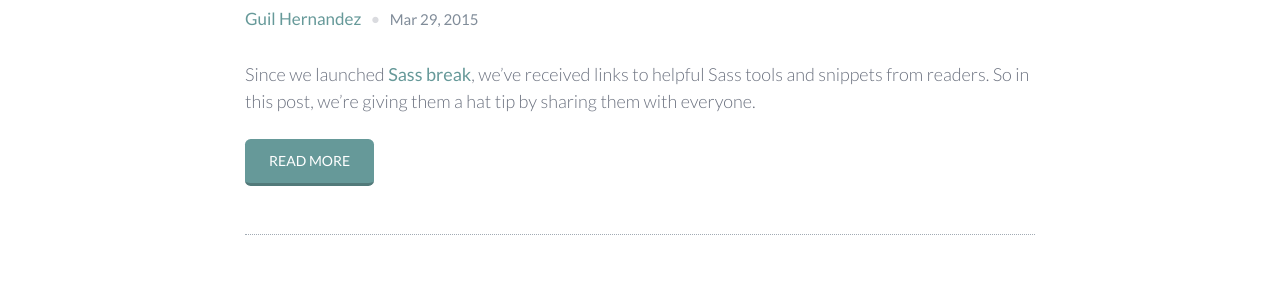
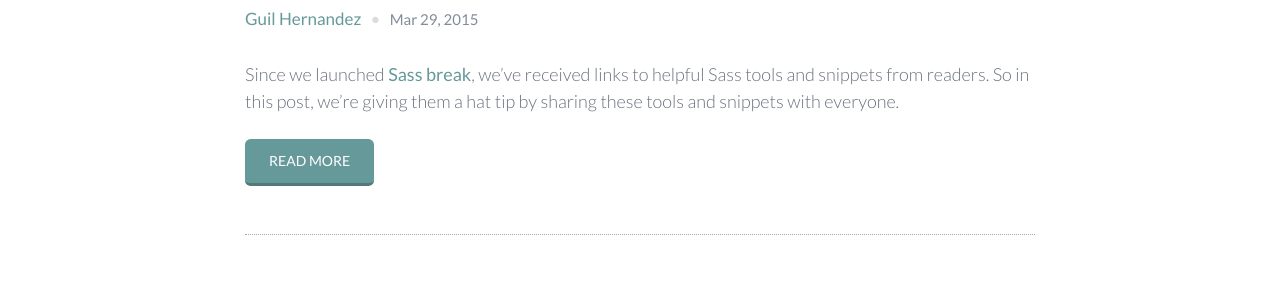
Before and after one commit to sassbreak/sassbreak.github.io, a Jekyll site: the page built from index.html, in a window 1280 px wide and 900 px high. Shown: the part 320-605 px from the top of the window. Built offline with Jekyll 4.4.1, drawn with Linux system fonts in a browser that asks for light colours; the list of posts is cut into pages by our own code.

Commit message:
Update 2015-03-29-tools-and-snippets.md

```diff
--- a/_posts/2015-03-29-tools-and-snippets.md
+++ b/_posts/2015-03-29-tools-and-snippets.md
@@ -8,7 +8,7 @@
 desc: "In this post, we're sharing helpful Sass tools and snippets from the Sass community."
 ---
 
-Since we launched [Sass break](http://sassbreak.com/), we've received links to helpful Sass tools and snippets from readers. So in this post, we're giving them a hat tip by sharing them with everyone.
+Since we launched [Sass break](http://sassbreak.com/), we've received links to helpful Sass tools and snippets from readers. So in this post, we're giving them a hat tip by sharing these tools and snippets with everyone.
 
 ##unique-id() for auto-naming animations
 In the post *[Nested @keyframes Rules](http://sassbreak.com/nested-keyframe-rules-sass/)*, front-end architect and Sass evangelist, [Roy Tomeij](https://twitter.com/roy), shared with us a clever use for the `unique-id()` function.
```
